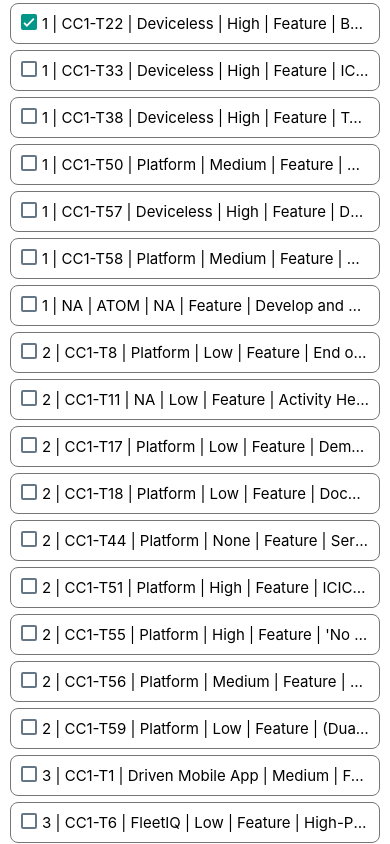
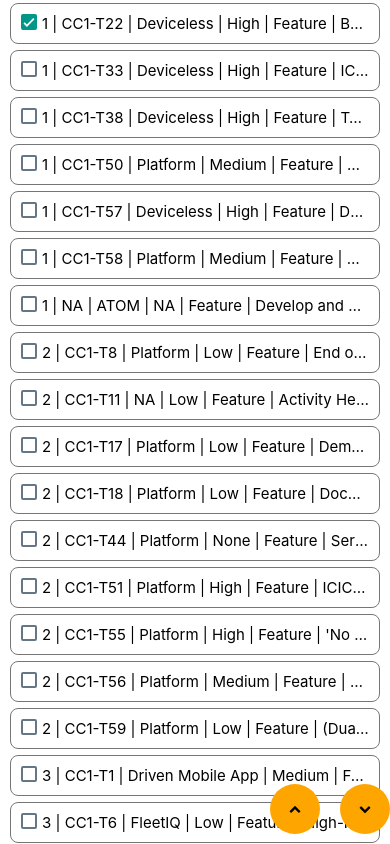
Before and after one commit to ajazbeig-21/project-management-app-CB, a React Native app: screen / in a window 390 px wide. Both pictures are taken after a click on the element 29 px from the left and 22 px from the top of the page. Shown: the top 844 px of the page. Built offline with nearby package versions, Linux system fonts and the light colour scheme.

Commit message:
added arrow component

```diff
--- a/App.js
+++ b/App.js
@@ -6,10 +6,14 @@ import {
   View,
   FlatList,
   Button,
-  CheckBox
+  CheckBox,
+  TouchableOpacity
 
 } from "react-native";
 import { dataBase } from "./data/convertedData";
+import Icon from 'react-native-vector-icons/FontAwesome';
+import ArrowButtons from "./components/ArrowButtons";
+
 var DATA=removeEmptyString(dataBase);
 
 
@@ -22,7 +26,9 @@ function removeEmptyString(object)
 
         for(let k=0;k<keys.length;k++)
         {
-          newObj[i].isChecked=false;//this is adding isChecked to the object
+          //this is adding isChecked to the object
+
+          newObj[i].isChecked=false;
           if(newObj[i][keys[k]]=='')
           {
             newObj[i][keys[k]]='NA';
@@ -75,13 +81,15 @@ const Item = ({ title }) => (
 
 const App = () => {
   const [tempDataGetter,tempDataSetter]=React.useState(DATA);
-  const [isSelected, setSelection] = useState(false);
+  const [isBoxChecked, setCheck] = React.useState(false);
+
 
   const handleChange=(item)=>{
-    console.log("selected item index -->",tempDataGetter.indexOf(item))
+    console.log("selected item index -->",tempDataGetter.indexOf(item),'\t and status-->',item.isChecked)
     let temp=tempDataGetter.map((data)=>{
       if(item.Item_ID===data.Item_ID)
       {
+          setCheck(!isBoxChecked);
         return {...data, isChecked:!data.isChecked};
       }
       return data;
@@ -169,6 +177,36 @@ onPress={convertToCSV.bind(this,DATA)}
 
  </View>
 
+<View style={[ !isBoxChecked?{display:"none"}:styles.topDownButtonContainer]}   >
+
+
+
+      <TouchableOpacity
+       // onPress={buttonClickedHandler}
+        style={styles.arrowButtons}
+        >
+        <Icon
+    name="chevron-up"
+    backgroundColor="#3b5998"
+  />
+
+      </TouchableOpacity>
+
+      <TouchableOpacity
+       // onPress={buttonClickedHandler}
+
+        style={styles.arrowButtons}
+      >
+
+        <Icon
+    name="chevron-down"
+    backgroundColor="#3b5998"
+  />
+      </TouchableOpacity>
+
+</View>
+
+
     </View>
 
   );
@@ -196,6 +234,29 @@ const styles = StyleSheet.create({
   },
   checkbox:{
     marginRight:5
+  },
+  arrowButtons: {
+    width: 50,
+    height: 50,
+    justifyContent: 'center',
+    alignItems: 'center',
+    padding: 10,
+    borderRadius: 100,
+    backgroundColor: 'orange',
+    marginHorizontal:10
+
+  },
+
+  topDownButtonContainer:{
+    width: 100,
+    height: 50,
+    justifyContent: 'space-around',
+    alignItems: 'center',
+position: 'fixed',
+bottom: 10,
+right:30,
+display:'flex',
+flexDirection:'row'
   }
 });
 
--- /dev/null
+++ b/components/ArrowButtons.js
@@ -0,0 +1,75 @@
+
+import React, { useRef, useState } from "react";
+import {
+  StyleSheet,
+  Text,
+  View,
+  TouchableOpacity
+
+} from "react-native";
+import Icon from 'react-native-vector-icons/FontAwesome';
+
+
+const ArrowButtons = () => {
+    return(
+
+<View style={styles.topDownButtonContainer}>
+
+
+
+      <TouchableOpacity
+       // onPress={buttonClickedHandler}
+        style={styles.arrowButtonUp}>
+        <Icon
+    name="chevron-up"
+    backgroundColor="#3b5998"
+  />
+
+      </TouchableOpacity>
+
+      <TouchableOpacity
+       // onPress={buttonClickedHandler}
+        style={styles.arrowButtonDown}>
+        <Icon
+    name="chevron-down"
+    backgroundColor="#3b5998"
+  />
+      </TouchableOpacity>
+
+</View>)
+}
+
+
+
+
+const styles = StyleSheet.create({
+  arrowButtonUp: {
+    width: 50,
+    height: 50,
+    justifyContent: 'center',
+    alignItems: 'center',
+    padding: 10,
+    borderRadius: 100,
+    backgroundColor: 'orange',
+position: 'fixed',
+bottom: 10,
+right: 60
+  },
+  arrowButtonDown: {
+    width: 50,
+    height: 50,
+    justifyContent: 'center',
+    alignItems: 'center',
+    padding: 10,
+    borderRadius: 100,
+    backgroundColor: 'orange',
+position: 'fixed',
+bottom: 10,
+right: 0
+  },
+  topDownButtonContainer:{
+
+  }
+});
+
+export default ArrowButtons;
--- a/package.json
+++ b/package.json
@@ -17,6 +17,7 @@
     "react-native": "0.68.2",
     "react-native-check-box": "^2.1.7",
     "react-native-paper": "^4.12.1",
+    "react-native-vector-icons": "^9.1.0",
     "react-native-web": "0.17.7"
   },
   "devDependencies": {
```
Also changed, not shown: 1 other file (tests, documents, lock files or other folders).
